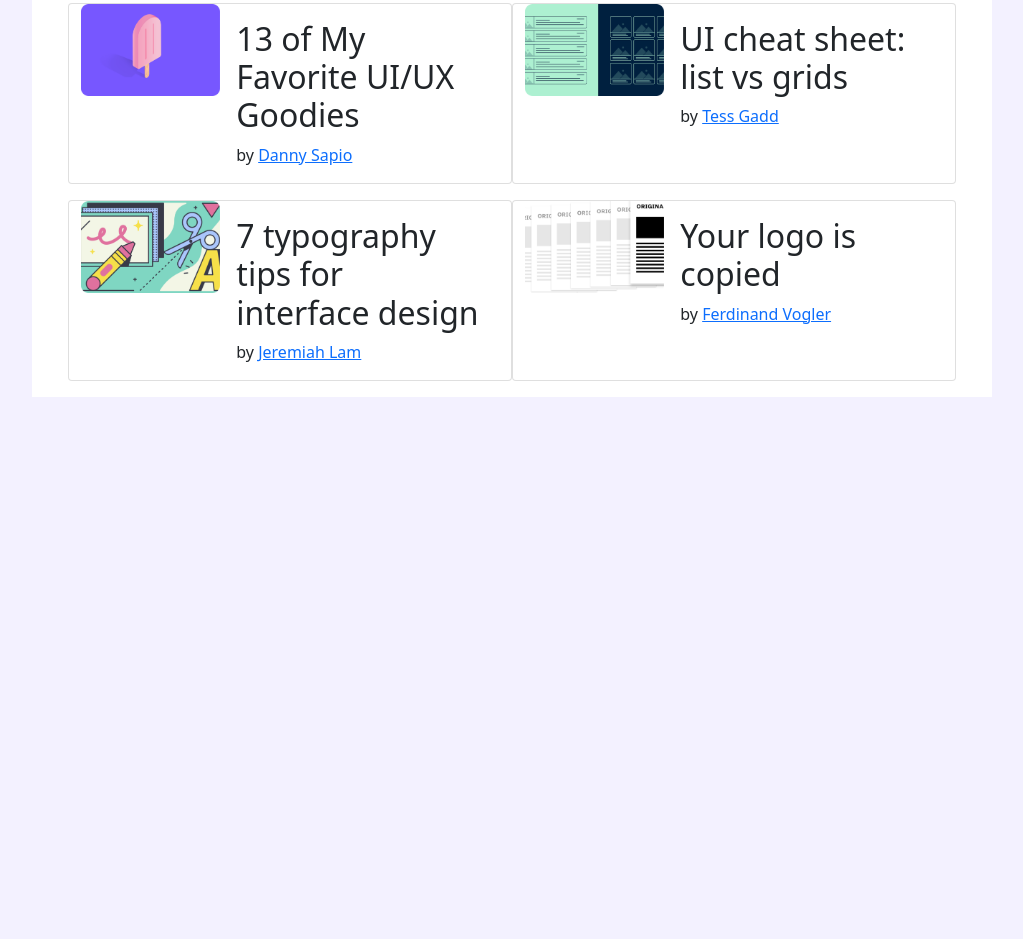
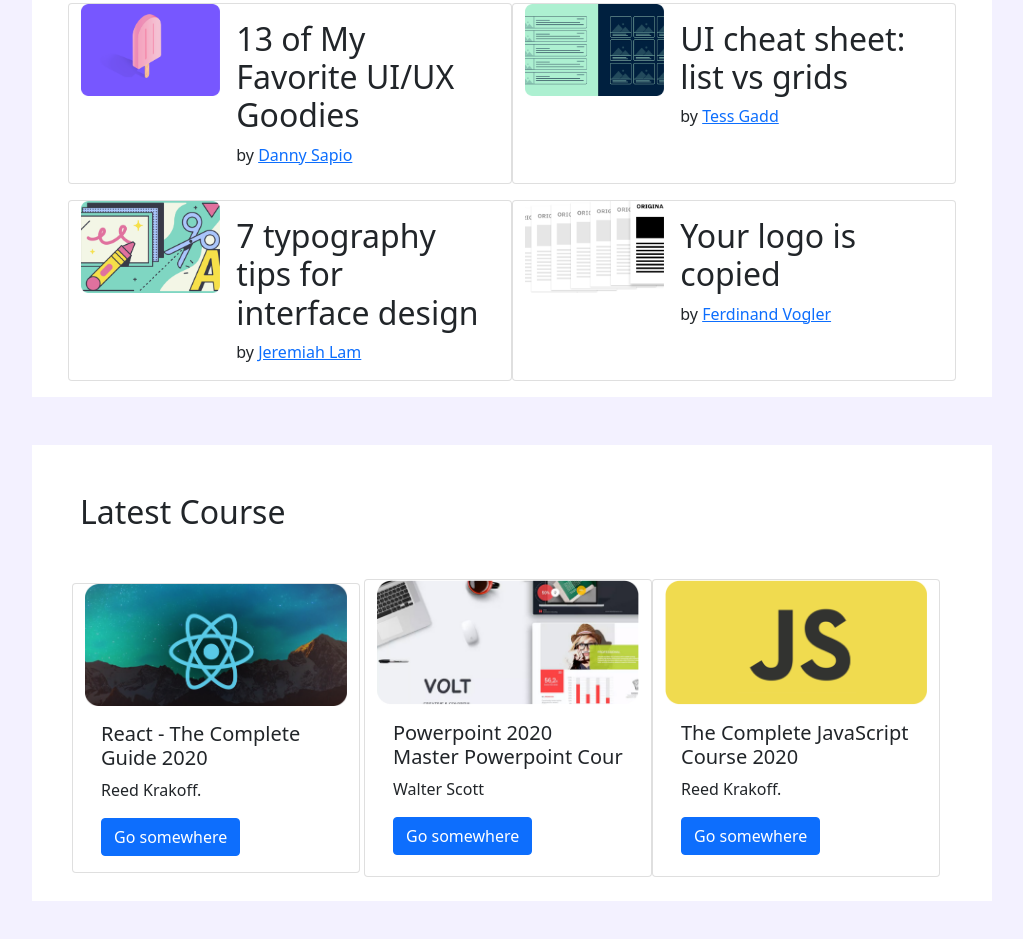
Before and after one commit to isnamdnazim/leaderboard-bootstrap, a plain HTML site: page index.html in a window 1280 px wide. Shown: the part 560-1499 px from the top of the page, without its empty margins (128-1151 px from the left). Before the commit the page ends 957 px from the top, so only its background shows below. Drawn offline with nearby package versions, Linux system fonts and the light colour scheme.

Commit message:
working with bootstrap

```diff
--- a/index.html
+++ b/index.html
@@ -20,6 +20,7 @@
     <main>
         <section class="mt-5 ">
             <div class="container w-75 mh-75 bg-white ps-5 pe-5">
+                <!-- top Players  -->
                 <h2 class="mb-5 pt-5">Top Player</h2>
                 <div class="row row-cols-lg-3 row-cols-md-2 row-cols-sm-1">
                     <div class="col d-flex align-items-center mb-4">
@@ -51,6 +52,7 @@
                 <hr>
                 <br>
                 <div>
+                    <!-- top blogs  -->
                     <h2 class="pt-3">Top Blogs</h2><br>
                     <div class="row row-cols-lg-2 row-cols-md-1 row-cols-1">
                         <div class="col card mb-3" style="max-width: 540px; max-height: 540px;">
@@ -117,6 +119,39 @@
                 </div>
             </div>
         </section>
+        <section class="mt-5 ">
+            <div class="container w-75 mh-75 bg-white ps-5 pe-5">
+                <!-- latest course -->
+                <h2 class="mb-5 pt-5">Latest Course</h2>
+                <div class="row row-cols-lg-3 row-cols-md-2 row-cols-1">
+                    <div class="col card m-1" style="width: 18rem;">
+                        <img src="images/courses/course-1.png" class="card-img-top" alt="...">
+                        <div class="card-body">
+                            <h5 class="card-title">React - The Complete Guide 2020</h5>
+                            <p class="card-text">Reed Krakoff.</p>
+                            <a href="#" class="btn btn-primary">Go somewhere</a>
+                        </div>
+                    </div>
+                    <div class="col card" style="width: 18rem;">
+                        <img src="images/courses/course-2.png" class="card-img-top" alt="...">
+                        <div class="card-body">
+                            <h5 class="card-title">Powerpoint 2020 Master Powerpoint Cour</h5>
+                            <p class="card-text">Walter Scott</p>
+                            <a href="#" class="btn btn-primary">Go somewhere</a>
+                        </div>
+                    </div>
+                    <div class="col card" style="width: 18rem;">
+                        <img src="images/courses/course-3.png" class="card-img-top" alt="...">
+                        <div class="card-body">
+                            <h5 class="card-title">The Complete JavaScript Course 2020</h5>
+                            <p class="card-text">Reed Krakoff.</p>
+                            <a href="#" class="btn btn-primary">Go somewhere</a>
+                        </div>
+                    </div>
+                </div><br>
+            </div>
+        </section>
+        <br><br>
     </main>
     <footer>
 
```
